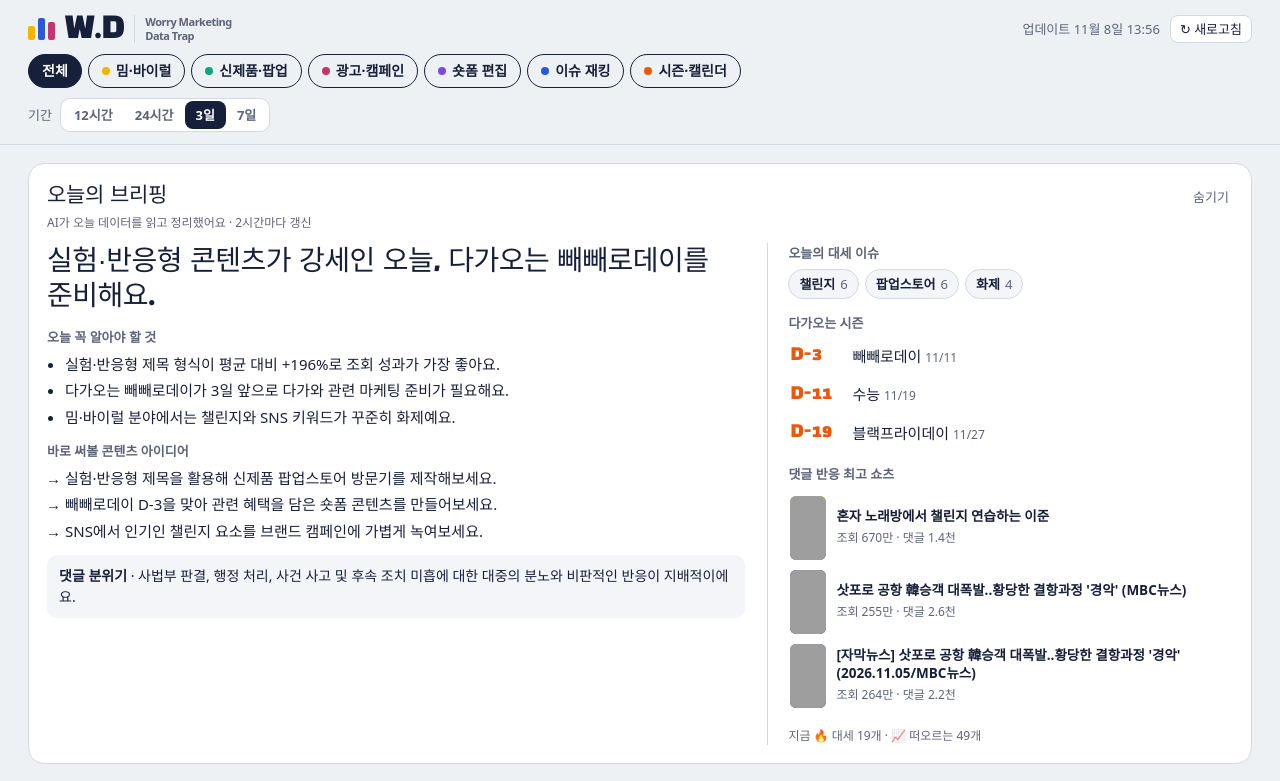
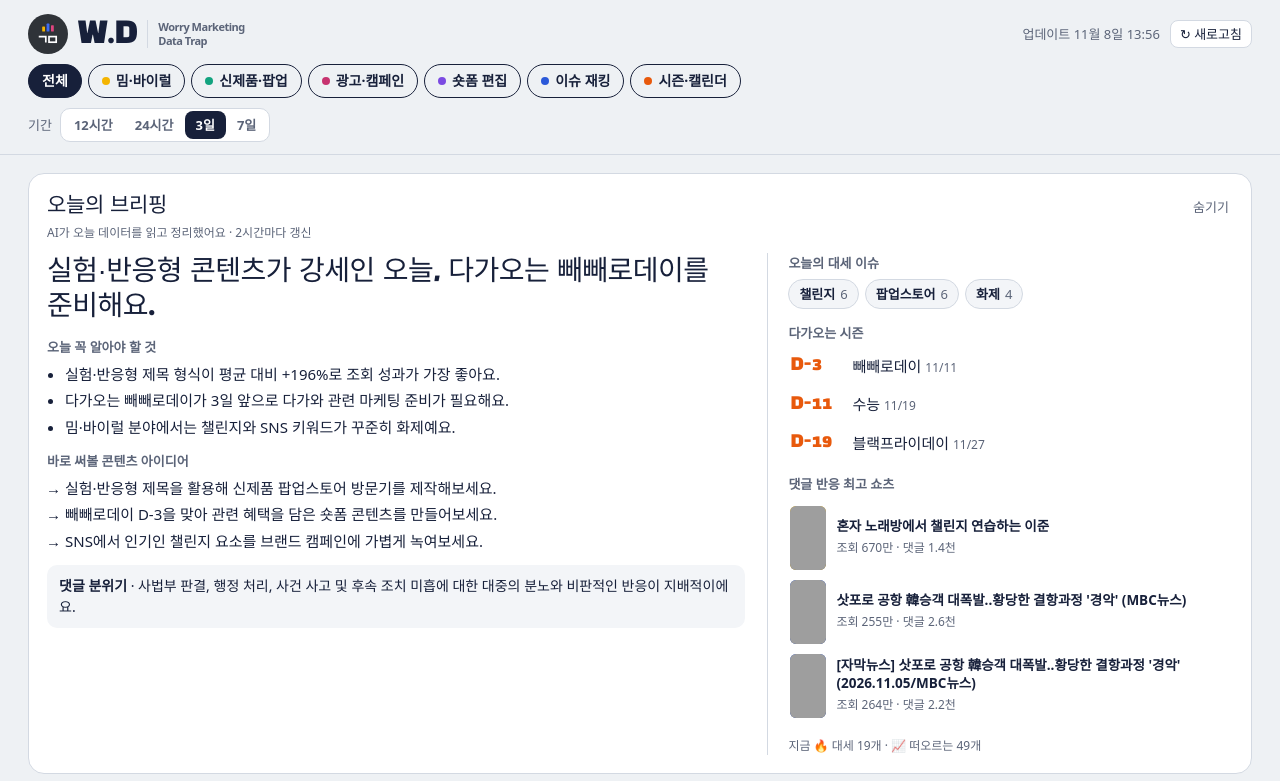
Before and after one commit to gominmarketing-kr/WDT, a plain HTML site: page index.html in a window 1280 px wide. Shown: the top 781 px of the page. Drawn offline with Linux system fonts and the light colour scheme; grey boxes are pictures that could not be loaded; a web font is replaced by a local one.

Commit message:
Add files via upload

```diff
--- a/index.html
+++ b/index.html
@@ -35,11 +35,7 @@ header{background:var(--paper);border-bottom:1px solid var(--line);position:stic
 .hrow{display:flex;flex-wrap:wrap;align-items:center;gap:10px 22px;padding:14px 28px 10px;max-width:1480px;margin:0 auto}
 .brand{font-family:var(--display);font-size:30px;letter-spacing:-.5px;line-height:1;display:flex;align-items:center;gap:10px}
 .brand-sub{font-family:var(--body);font-size:11px;font-weight:600;line-height:1.3;color:var(--muted);padding-left:10px;border-left:1.5px solid var(--line)}
-.brand i{display:inline-flex;gap:3px}
-.brand i b{display:block;width:7px;height:22px;border-radius:2px}
-.brand i b:nth-child(1){background:#F4B400;height:14px;align-self:flex-end}
-.brand i b:nth-child(2){background:#2B59D9}
-.brand i b:nth-child(3){background:#C7336F;height:18px;align-self:flex-end}
+.brand .mark{width:40px;height:40px;flex:none}
 .meta{margin-left:auto;font-size:13px;color:var(--muted);display:flex;align-items:center;gap:10px}
 .sample{background:#FFF3C4;color:#6B4E00;border-radius:6px;padding:3px 8px;font-weight:600;font-size:12px}
 .sample[hidden]{display:none}
@@ -248,7 +244,15 @@ dialog::backdrop{background:rgba(23,32,58,.45)}
 <body>
 <header>
   <div class="hrow">
-    <div class="brand"><i aria-hidden="true"><b></b><b></b><b></b></i><span>W.D</span><span class="brand-sub">Worry Marketing<br>Data Trap</span></div>
+    <div class="brand"><svg class="mark" aria-hidden="true" xmlns="http://www.w3.org/2000/svg" viewBox="0 0 100 100"><circle cx="50" cy="50" r="50" fill="#2F3338"/>
+<g transform="translate(50 50) scale(1) translate(-50 -50)">
+<rect x="35.5" y="31" width="7" height="13" rx="1.6" fill="#F4B400"/>
+<rect x="46.5" y="24" width="7" height="20" rx="1.6" fill="#3E6BF0"/>
+<rect x="57.5" y="28" width="7" height="16" rx="1.6" fill="#E0457F"/>
+<g fill="none" stroke="#fff" stroke-width="4.2" stroke-linecap="square" stroke-linejoin="miter">
+<path d="M29 56.5 H44.5 V69"/>
+<rect x="52.5" y="56.5" width="18" height="14"/>
+</g></g></svg><span>W.D</span><span class="brand-sub">Worry Marketing<br>Data Trap</span></div>
     <div class="meta"><span class="sample" id="sampleBadge" hidden>샘플 데이터</span><span id="updated"></span><button class="reload" id="reloadBtn" aria-label="새로고침">↻ 새로고침</button></div>
   </div>
   <nav class="tabs" id="tabs" aria-label="분야"></nav>
@@ -347,7 +351,7 @@ dialog::backdrop{background:rgba(23,32,58,.45)}
 <div class="ptr" id="ptr" aria-live="polite">↓ 당겨서 새로고침</div>
 
 <script>
-const APP_VERSION='3.1';
+const APP_VERSION='3.2';
 /* 분야별 색 — 분야를 추가하면 여기에도 색을 하나 넣어주세요 */
 const CAT_STYLE={
   meme:{color:"#F4B400", ink:"#17203A"}, product:{color:"#12A37F", ink:"#fff"}, ad:{color:"#C7336F", ink:"#fff"},
```
Also changed, not shown: apple-touch-icon.png, icon-192.png, icon-512.png.
